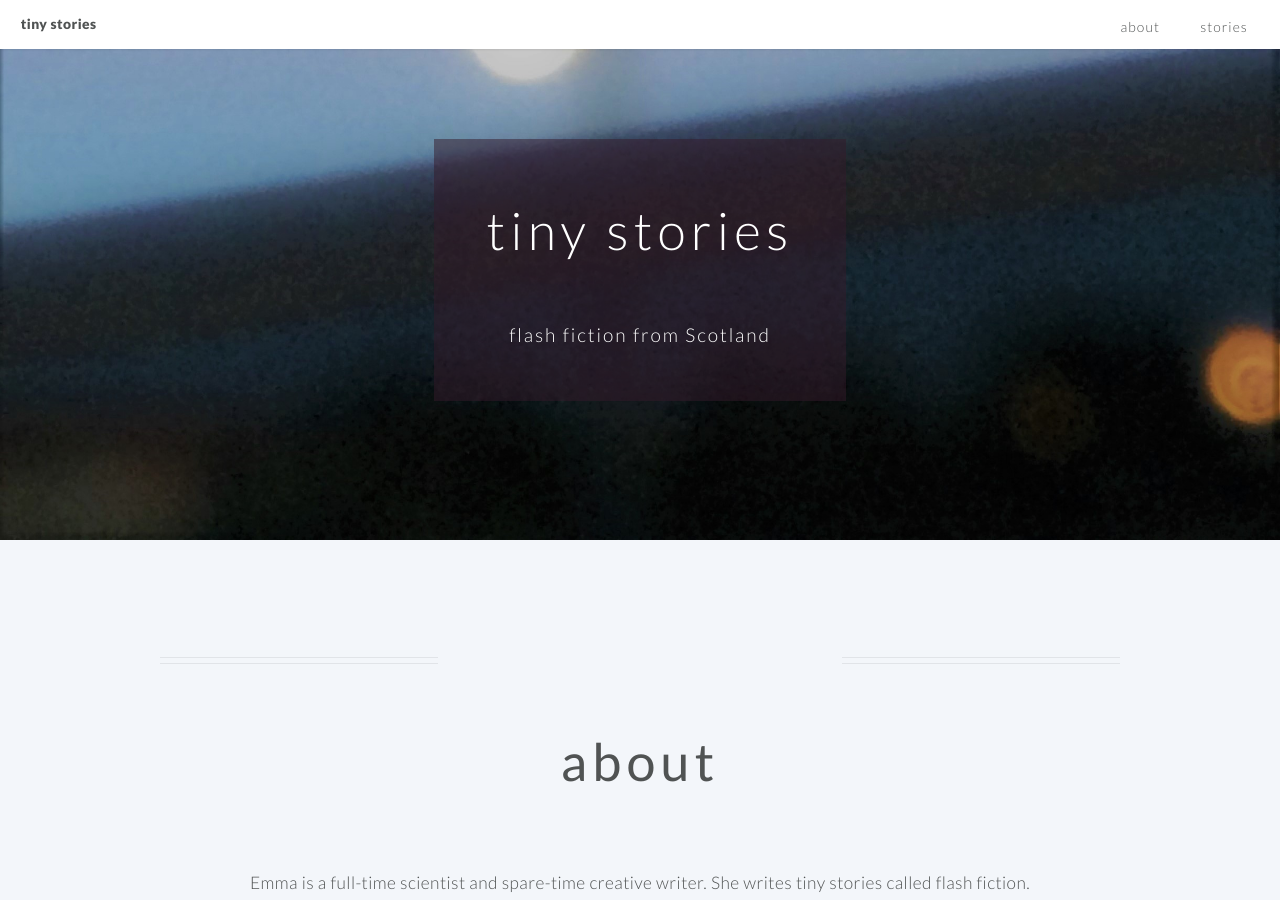
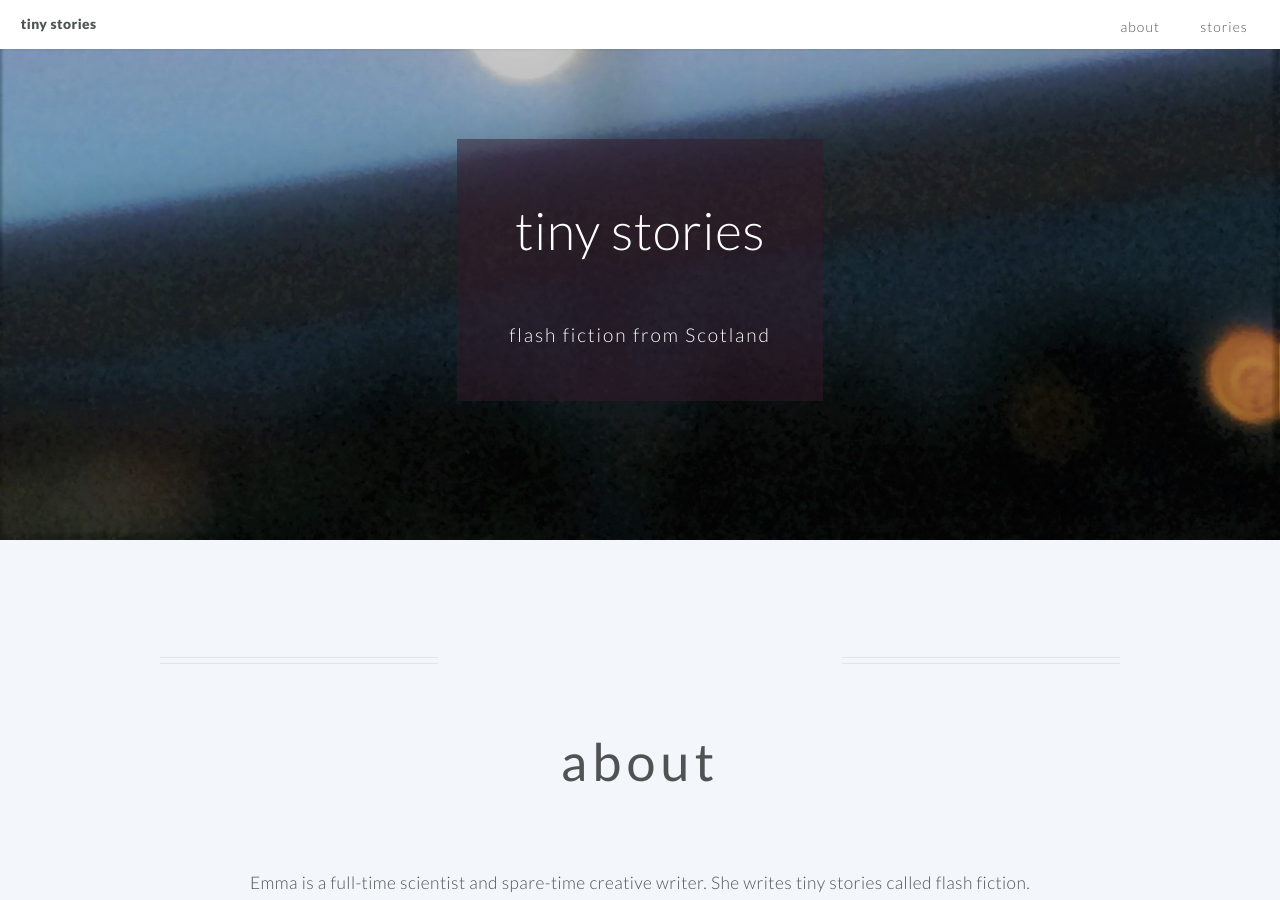
Before and after one commit to tinystories/tinystories.github.io, a Jekyll site: the page built from index.md, in a window 1280 px wide and 900 px high. Built offline with Jekyll 4.4.1, drawn with Linux system fonts in a browser that asks for light colours.

Commit message:
Change banner text from H2 to H1

```diff
--- a/_layouts/hello-default.html
+++ b/_layouts/hello-default.html
@@ -79,7 +79,7 @@
 
         <div class="inner">
 
-            <h2 style="font-size:3em; text-transform:none">{{ page.banner_title }}</h2>
+            <h1 style="font-size:3em; text-transform:none">{{ page.banner_title }}</h1>
             <p style="text-transform:none;">{{ page.banner_subtitle }}</p>
 
         </div>
```
